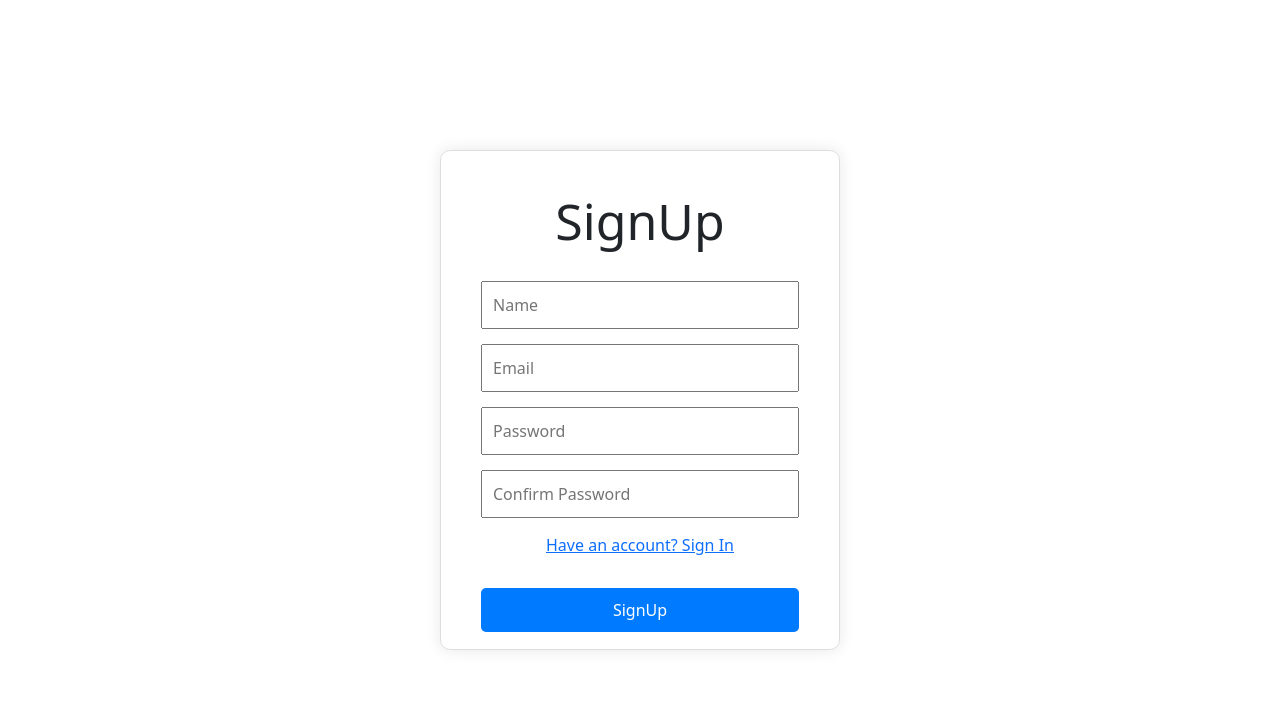
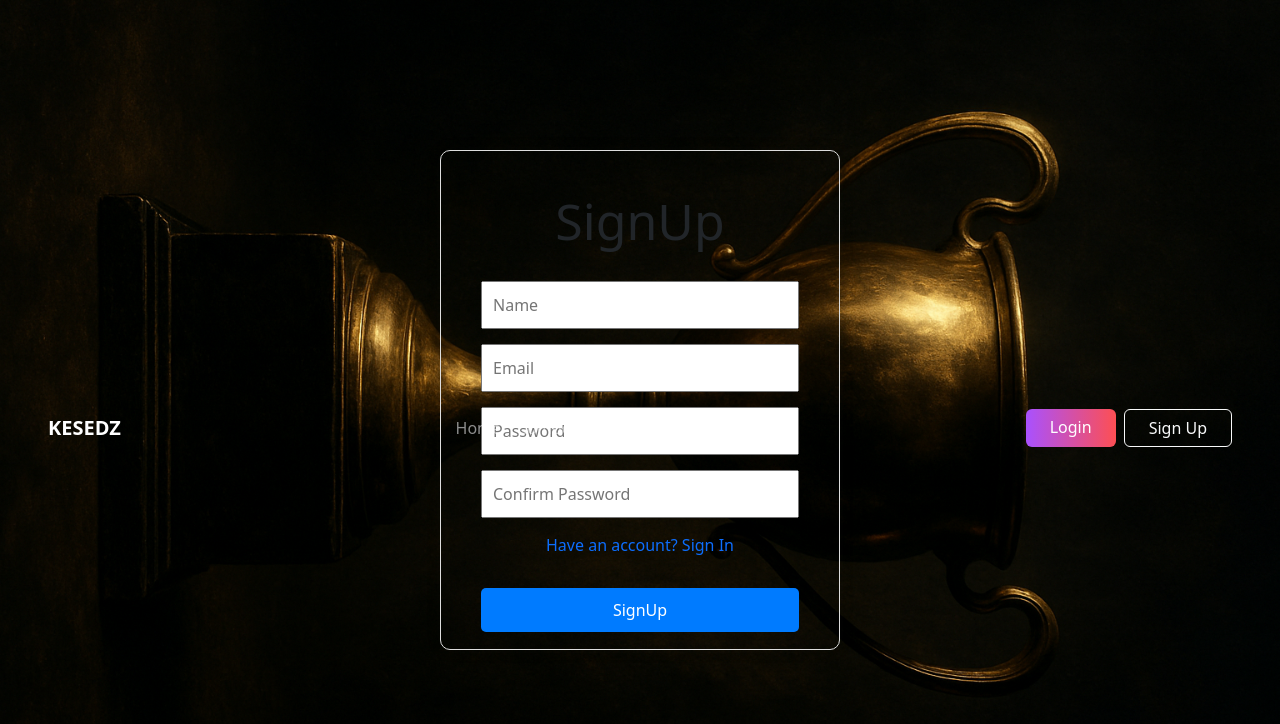
Before and after one commit to Safmica/competition_website, a React (Vite) app in the folder front-end/my-app/: page / in a window 1280 px wide. Shown: the top 724 px of the page. Built offline with nearby package versions, Linux system fonts and the light colour scheme.

Commit message:
change: add navbar

```diff
--- a/front-end/my-app/src/login.jsx
+++ b/front-end/my-app/src/login.jsx
@@ -1,5 +1,6 @@
 import React, { useState } from 'react';
 import { Link } from 'react-router-dom';
+import 'bootstrap/dist/css/bootstrap.min.css';
 
 function LoginForm() {
   const [email, setEmail] = useState('');
@@ -12,9 +13,45 @@ function LoginForm() {
   };
 
   return (
+    <div style={styles.wrapper}>
+      <nav className="navbar navbar-expand-lg navbar-dark bg-transparent" style={{ zIndex: 2, position: 'absolute', width: '100%' }}>
+        <div className="container-fluid px-5">
+          <Link className="navbar-brand" to="/home" style={{ fontWeight: 'bold' }}>
+            KESEDZ
+          </Link>
+          <button className="navbar-toggler" type="button" data-bs-toggle="collapse" data-bs-target="#navbarNav">
+            <span className="navbar-toggler-icon"></span>
+          </button>
+          <div className="collapse navbar-collapse" id="navbarNav">
+            <ul className="navbar-nav mx-auto">
+              <li className="nav-item">
+                <Link className="nav-link" to="/home">Home</Link>
+              </li>
+              <li className="nav-item dropdown">
+                <a className="nav-link dropdown-toggle" href="#!" id="navbarDropdown" role="button" data-bs-toggle="dropdown" aria-expanded="false">
+                  Competition
+                </a>
+                <ul className="dropdown-menu">
+                  <li><Link className="dropdown-item" to="/competition1">Competition 1</Link></li>
+                  <li><Link className="dropdown-item" to="/competition2">Competition 2</Link></li>
+                </ul>
+              </li>
+              <li className="nav-item">
+                <Link className="nav-link" to="/about">About Us</Link>
+              </li>
+            </ul>
+            <div className="d-flex gap-2">
+              <Link to="/login" className="btn btn-gradient px-4">Login</Link>
+              <Link to="/register" className="btn btn-outline-light px-4">Sign Up</Link>
+            </div>
+          </div>
+        </div>
+      </nav>
+
+      <div style={styles.background}></div>
       <div style={styles.container}>
         <h2 style={styles.title}>
-        <b style={styles.grad}>Welcome back,</b> we're so exicted to see you
+          <b style={styles.grad}>Welcome back,</b> we're so excited to see you
         </h2>
         <form onSubmit={handleLogin} style={styles.form}>
           <input
@@ -33,22 +70,20 @@ function LoginForm() {
             style={styles.input}
             required
           />
-
           <div className="mb-3">
             <Link className="text-primary" to="/register">
               Don't have an account? Sign Up
             </Link>
           </div>
-
           <button type="submit" style={styles.button}>
             Login
           </button>
         </form>
       </div>
+    </div>
   );
 }
 
-// Gaya tampilan
 const styles = {
 
   wrapper: {
@@ -69,9 +104,22 @@ const styles = {
     backgroundPosition: 'center',
     backgroundRepeat: 'no-repeat',
     transform: "translate(-50%, -50%) rotate(90deg)",
-    zindex: 0,
+    zIndex: 0,
+  },
 
-  },
+  // background: {
+  //   position: "absolute",
+  //   top: "0",
+  //   left: "0",
+  //   height: '100vh',
+  //   width: '100vw',
+  //   backgroundImage: 'url("/BG PAGE.png")',
+  //   backgroundSize: 'cover', // Ensure background image covers the full screen
+  //   backgroundPosition: 'center',
+  //   backgroundRepeat: 'no-repeat',
+  //   zIndex: 0,
+  // },
+
   container: {
     zIndex: 1,
     width: "400px",
@@ -87,8 +135,9 @@ const styles = {
     left: "50%",
     transform: "translate(-50%, -50%)",
     backgroundColor: "black",
-    color:"white",
+    color: "white",
   },
+
   grad: {
     background: "linear-gradient(to right, #FD4F53, #A951FF)",
     WebkitBackgroundClip: "text",
@@ -99,7 +148,6 @@ const styles = {
   title: {
     marginBottom: "-120px",
     fontSize: "30px",
-    color: "w"
   },
 
   form: {
@@ -112,6 +160,8 @@ const styles = {
   input: {
     padding: "10px",
     fontSize: "16px",
+    borderRadius: "5px",
+    border: "1px solid #ccc",
   },
 
   button: {
@@ -125,4 +175,19 @@ const styles = {
   },
 };
 
+const styleSheet = document.createElement("style");
+styleSheet.type = "text/css";
+styleSheet.innerText = `
+  .btn-gradient {
+    background: linear-gradient(to right, #A951FF, #FD4F53);
+    color: white;
+    border: none;
+  }
+  .btn-gradient:hover {
+    background: linear-gradient(to right, #FD4F53, #A951FF);
+    color: white;
+  }
+`;
+document.head.appendChild(styleSheet);
+
 export default LoginForm;
--- a/front-end/my-app/src/register.jsx
+++ b/front-end/my-app/src/register.jsx
@@ -1,6 +1,6 @@
 import React, { useState } from 'react';
 import { Link } from 'react-router-dom';
-
+import 'bootstrap/dist/css/bootstrap.min.css';
 
 function RegisterForm (){
   const [name, setName] = useState('');
@@ -10,14 +10,54 @@ function RegisterForm (){
 
   const handleRegister = (e) => {
     e.preventDefault();
-    // Sementara: hanya console.log data input
     console.log('Name:', name);
     console.log('Email:', email);
     console.log('Password:', password);
     console.log('Confirm Password:', confirmpassword);
+
+    if(password !== confirmPassword) {
+      alert("Passwords do not match!");
+      return;
+    }
   };
 
   return (
+    <div style={styles.wrapper}>
+      <nav className="navbar navbar-expand-lg navbar-dark bg-transparent" style={{ zIndex: 2, position: 'absolute', width: '100%' }}>
+        <div className="container-fluid px-5">
+          <Link className="navbar-brand" to="/" style={{ fontWeight: 'bold' }}>
+            KESEDZ
+          </Link>
+          <button className="navbar-toggler" type="button" data-bs-toggle="collapse" data-bs-target="#navbarNav">
+            <span className="navbar-toggler-icon"></span>
+          </button>
+          <div className="collapse navbar-collapse" id="navbarNav">
+            <ul className="navbar-nav mx-auto">
+              <li className="nav-item">
+                <Link className="nav-link" to="/">Home</Link>
+              </li>
+              <li className="nav-item dropdown">
+                <a className="nav-link dropdown-toggle" href="#!" id="navbarDropdown" role="button" data-bs-toggle="dropdown" aria-expanded="false">
+                  Competition
+                </a>
+                <ul className="dropdown-menu">
+                  <li><Link className="dropdown-item" to="/competition1">Competition 1</Link></li>
+                  <li><Link className="dropdown-item" to="/competition2">Competition 2</Link></li>
+                </ul>
+              </li>
+              <li className="nav-item">
+                <Link className="nav-link" to="/about">About Us</Link>
+              </li>
+            </ul>
+            <div className="d-flex gap-2">
+              <Link to="/login" className="btn btn-gradient px-4">Login</Link>
+              <Link to="/register" className="btn btn-outline-light px-4">Sign Up</Link>
+            </div>
+          </div>
+        </div>
+      </nav>
+
+    <div style={styles.background}></div>
     <div style={styles.container}>
       <h2 style={styles.title}>SignUp</h2>
       <form onSubmit={handleRegister} style={styles.form}>
@@ -64,6 +104,7 @@ function RegisterForm (){
         <button type="submit" style={styles.button}>SignUp</button>
       </form>
     </div>
+    </div>
   );
 }
 
@@ -81,10 +122,26 @@ const styles = {
     left: "50%",
     transform: "translate(-50%, -50%)",
   },
+
+  background: {
+      position: "absolute",
+      top: "50%",
+      left: "50%",
+      height: '100vw',
+      width: '100vh',
+      backgroundImage: 'url("/BG PAGE.png")',
+      backgroundSize: 'cover',
+      backgroundPosition: 'center',
+      backgroundRepeat: 'no-repeat',
+      transform: "translate(-50%, -50%) rotate(90deg)",
+      zIndex: 0,
+  },
+
   title: {
     marginBottom: "-120px",
     fontSize: "50px",
   },
+
   form: {
     marginTop: "150px",
     display: "flex",
@@ -92,10 +149,12 @@ const styles = {
     gap: "15px",
     Height: "100px",
   },
+
   input: {
     padding: "10px",
     fontSize: "16px",
   },
+
   button: {
     padding: "10px",
     fontSize: "16px",
```
Lines whose indentation alone changed are shown as unchanged.
